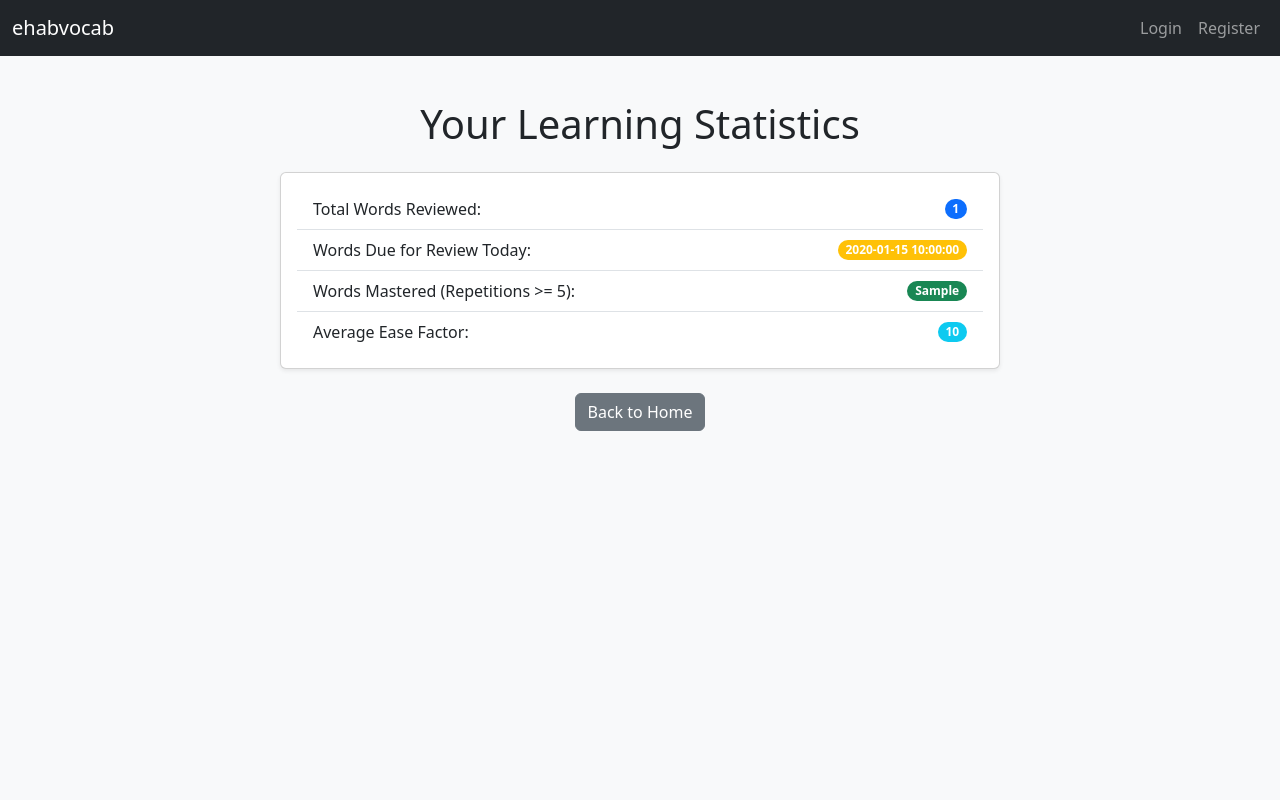
After one commit to ehabdoc/ehabvocab, a Flask app: template templates/statistics.html in a window 1280 px wide. The commit adds this page. Run offline with Flask 3, Linux system fonts and the light colour scheme; the template is opened without the code that fills it: most values are stand-ins (such as "Sample title", 1, 10 or a date in 2020).

Commit message:
"Add statistics feature"

```diff
--- a/app.py
+++ b/app.py
@@ -358,6 +358,51 @@ def session_summary():
                            incorrect_count=incorrect_count,
                            total_words_reviewed=total_words_reviewed)
 
+@app.route('/statistics')
+def statistics():
+    if 'user_id' not in session:
+        return redirect(url_for('login'))
+
+    user_id = session['user_id']
+    conn = get_db_connection()
+    cursor = conn.cursor()
+
+    # Total words reviewed by the user (words in user_word_progress)
+    cursor.execute('''
+        SELECT COUNT(*) FROM user_word_progress WHERE user_id = ?
+    ''', (user_id,))
+    total_reviewed_words = cursor.fetchone()[0]
+
+    # Words due for review today
+    cursor.execute('''
+        SELECT COUNT(*) FROM user_word_progress
+        WHERE user_id = ? AND next_review <= date('now')
+    ''', (user_id,))
+    words_due_today = cursor.fetchone()[0]
+
+    # Words mastered (e.g., repetitions >= 5, this is an arbitrary threshold, can be adjusted)
+    cursor.execute('''
+        SELECT COUNT(*) FROM user_word_progress
+        WHERE user_id = ? AND repetitions >= 5
+    ''', (user_id,))
+    words_mastered = cursor.fetchone()[0]
+
+    # Average ease factor
+    cursor.execute('''
+        SELECT AVG(ease_factor) FROM user_word_progress WHERE user_id = ?
+    ''', (user_id,))
+    avg_ease_factor = cursor.fetchone()[0]
+    if avg_ease_factor is None:
+        avg_ease_factor = 0.0
+
+    conn.close()
+
+    return render_template('statistics.html',
+                           total_reviewed_words=total_reviewed_words,
+                           words_due_today=words_due_today,
+                           words_mastered=words_mastered,
+                           avg_ease_factor=f'{avg_ease_factor:.2f}')
+
 @app.route('/reset_session')
 def reset_session():
     """Resets the current review session statistics."""
--- a/templates/index.html
+++ b/templates/index.html
@@ -79,6 +79,7 @@
                 {% for book in book_names %}
                     <a href="{{ url_for('review', book_name=book) }}" class="btn btn-primary btn-lg">{{ book }}</a>
                 {% endfor %}
+                <a href="{{ url_for('statistics') }}" class="btn btn-info btn-lg mt-3">Statistics</a>
             </div>
         {% else %}
             <p class="text-center">No words have been added to the app yet. An administrator needs to import words.</p>
--- /dev/null
+++ b/templates/statistics.html
@@ -0,0 +1,39 @@
+{% extends "base.html" %}
+
+{% block title %}Statistics{% endblock %}
+
+{% block content %}
+<div class="container mt-4">
+    <h1 class="text-center mb-4">Your Learning Statistics</h1>
+
+    <div class="row justify-content-center">
+        <div class="col-md-8">
+            <div class="card shadow-sm">
+                <div class="card-body">
+                    <ul class="list-group list-group-flush">
+                        <li class="list-group-item d-flex justify-content-between align-items-center">
+                            Total Words Reviewed:
+                            <span class="badge bg-primary rounded-pill">{{ total_reviewed_words }}</span>
+                        </li>
+                        <li class="list-group-item d-flex justify-content-between align-items-center">
+                            Words Due for Review Today:
+                            <span class="badge bg-warning rounded-pill">{{ words_due_today }}</span>
+                        </li>
+                        <li class="list-group-item d-flex justify-content-between align-items-center">
+                            Words Mastered (Repetitions >= 5):
+                            <span class="badge bg-success rounded-pill">{{ words_mastered }}</span>
+                        </li>
+                        <li class="list-group-item d-flex justify-content-between align-items-center">
+                            Average Ease Factor:
+                            <span class="badge bg-info rounded-pill">{{ avg_ease_factor }}</span>
+                        </li>
+                    </ul>
+                </div>
+            </div>
+            <div class="text-center mt-4">
+                <a href="{{ url_for('index') }}" class="btn btn-secondary">Back to Home</a>
+            </div>
+        </div>
+    </div>
+</div>
+{% endblock %}
```
